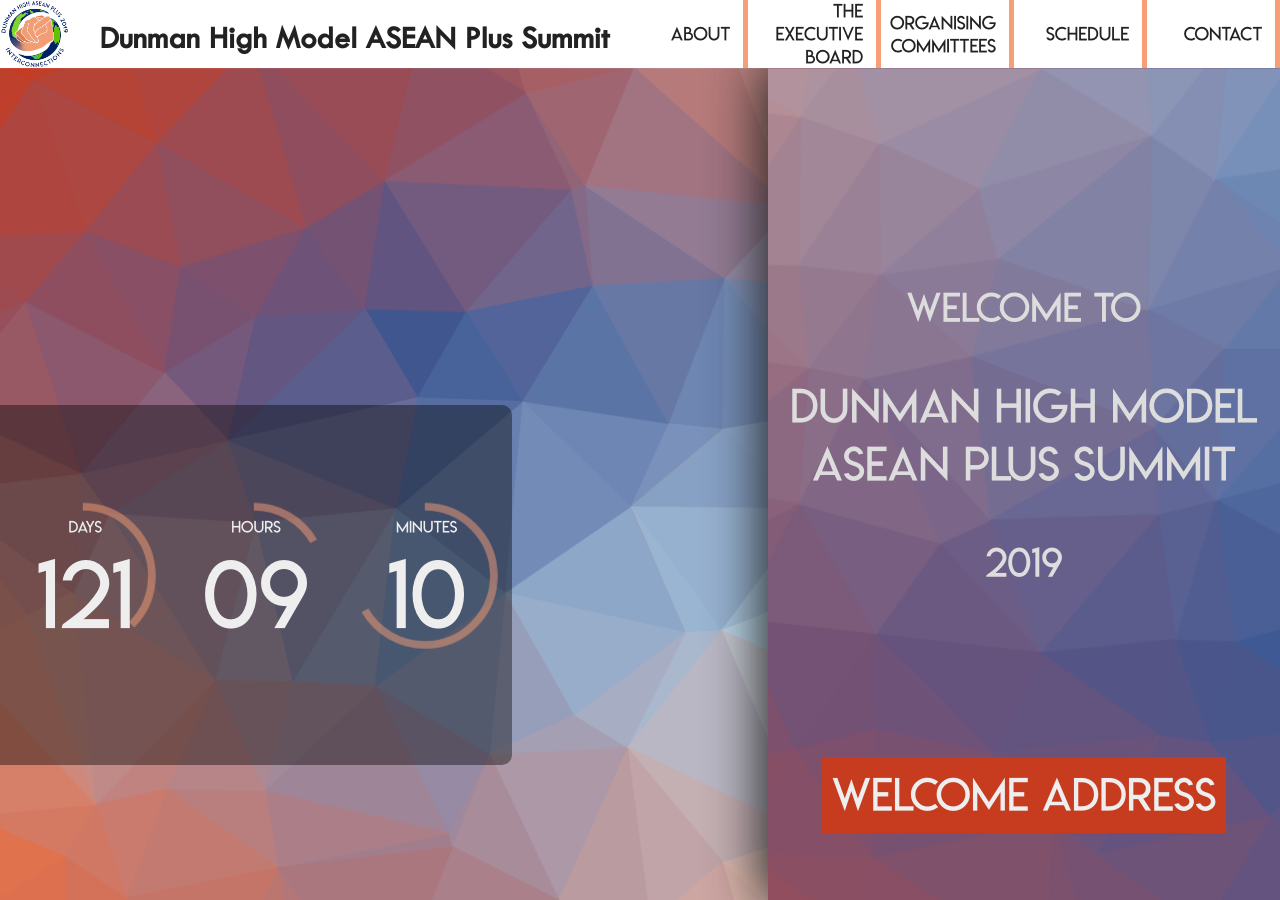
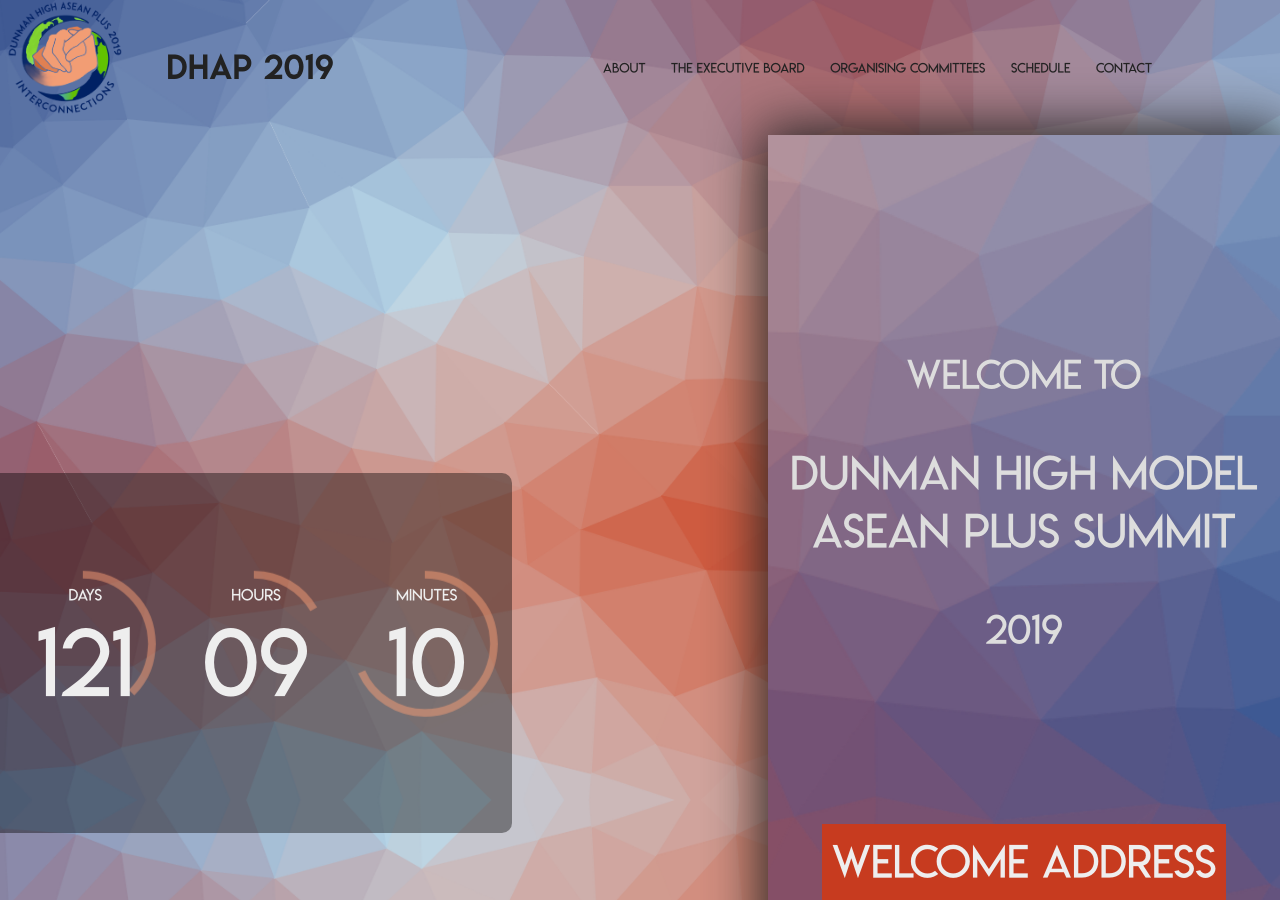
Before and after one commit to kaine119/dhap-2019, a Jekyll site: the page built from index.html, in a window 1280 px wide and 900 px high. Built offline with Jekyll 4.4.1, drawn with Linux system fonts in a browser that asks for light colours.

Commit message:
Redo header to make it transparent
* removes the logo--expanded class, so diffs in other files remove logo--expanded
* also remove index.html hero image

```diff
--- a/_includes/header.html
+++ b/_includes/header.html
@@ -1,29 +1,33 @@
-<header class="logo--expanded">
+<header>
 
-    <a href="{{ site.baseurl }}/">
-        <div id="logo"></div>
+    <a href="{{ site.baseurl }}/" id="logo">
+        <img src="{{ site.baseurl }}/assets/img/logo.png"/>
     </a>
 
     <a href="{{ site.baseurl }}/">
         <div id="header__title">
-            <h1>Dunman High Model ASEAN Plus Summit</h1>
+            <h1>DHAP 2019</h1>
         </div>
     </a>
 
-    <div id="toggle">
-        <div class="menu-line" id="menu-line-1"> </div>
-        <div class="menu-line" id="menu-line-2"> </div>
-        <div class="menu-line" id="menu-line-3"> </div>
-    </div>
+    <div id="toggle"></div>
 
     <nav id="nav">
-       <div class="nav-button">
+        <div id="close"></div>
+
+        <div class="nav__logo">
+            <a href="{{ site.baseurl }}/">
+                <img src="{{ site.baseurl }}/assets/img/logo.png" alt="">
+            </a>
+        </div>
+
+        <div class="nav-button">
             <a href="{{ site.baseurl }}/about.html">
                 <div class="nav-button__title">About</div>
             </a>
             <div class="dropdown-content">
                 <a href="{{ site.baseurl }}/welcome_address.html">
-                    <div class="nav-link nav-link__about">Welcome Address</div>
+                    <div class="nav-link">Welcome Address</div>
                 </a>
                 <a href="{{ site.baseurl }}/about.html">
                     <div class="nav-link nav-link__about">Theme</div>
@@ -31,6 +35,9 @@
                 <a href="{{ site.baseurl }}/about.html#faqs">
                     <div class="nav-link nav-link__about">FAQs</div>
                 </a>
+                <div class="nav-link">
+                    Delegate Resources
+                </div>
             </div>
         </div>
 
--- a/assets/css/header.css
+++ b/assets/css/header.css
@@ -1,45 +1,34 @@
 ---
 ---
-
-body > header {
-    z-index: 100;
-    background-color: #fff;
-
-    position: fixed;
-    margin-top: 0;
-    height: 7.5vh;
-    width: 100vw;
+header {
+    height: 15vh;
     display: flex;
-    transition: background-color 0.5s ease-in-out;
+    align-items: center;
+    color: #222;
 }
 
-body > header.logo--expanded {
-    background-color: var(--base1);
-    color: #eee;
+
+#logo {
+    width: 9vw;
+    height: auto;
+    align-self: flex-start;
+    margin-left: 0.5vw;
 }
 
-#logo {
-    background: url({{ site.baseurl }}/assets/img/logo.png);
-    background-size: cover;
-    background-position: center;
-    width: 7.5vh;
-    height: 7.5vh;
-    transition: width 0.5s ease-in-out, height 0.5s ease-in-out
+#logo img {
+    width: 100%;
+    height: auto;
 }
 
-body > header.logo--expanded #logo {
-    width: 9vw;
-    height: 9vw;
+
+
+#header__title {
+    font-family: "LemonMilk";
+    margin-left: 1vw;
+    transition: padding-left 0.5s ease-in-out;
+    letter-spacing: 2px;
 }
 
-#header__title {
-    padding-left: calc(9vw - 7.5vh);
-    transition: padding-left 0.5s ease-in-out;
-}
-
-body > header.logo--expanded #header__title {
-    padding-left: 0;
-}
 
 a {
     color: inherit;
@@ -50,12 +39,13 @@
 
 nav {
     display: flex;
-    height: 7.5vh;
+    height: 10vh;
     justify-content: flex-end;
     flex-direction: row;
     align-items: center;
     overflow-x: visible;
     flex-grow: 1;
+    padding-right: 10vw;
 }
 
 .nav-button {
@@ -70,25 +60,28 @@
 }
 
 .nav-button {
-    border-right: 5px solid var(--accent1);
-    height: 7.5vh;
-    width: 10vw;
+    height: 10vh;
+    width: auto;
     overflow-x: visible;
     display: flex;
     flex-direction: column;
-    align-items: flex-end;
-    background-color: inherit;
+    justify-content: center;
+    margin-left: 2vw;
+    position: relative;
 }
 
 .nav-button__title {
-    height: 7.5vh;
-    width: 9vw;
+    height: auto;
+    width: 100%;
     display: flex;
-    justify-content: flex-end;
-    text-align: right;
-    margin-right: 1vw;
+    text-align: center;
     align-items: center;
-    font-size: 14pt;
+    font-size: 10pt;
+    transition: color 0.2s ease-in-out;
+}
+
+.nav-button:hover {
+    color: #ccc;
 }
 
 .dropdown-content {
@@ -96,13 +89,12 @@
     width: auto;
     min-width: 10vw;
     white-space: nowrap;
-    text-align: right;
-
-
-
+    text-align: left;
+    position: absolute;
+    top: 7vh;
     visibility: hidden;
     opacity: 0;
-    transform: translateY(-2em);
+    transform: translateY(1em);
     /*box-shadow: 0px 0px 2.5vh 0.5vh #222;*/
     transition: all 0.3s ease-in-out 0s, visibility 0s linear 0.3s, z-index 0s linear 0.01s;
 }
@@ -111,22 +103,15 @@
 .nav-link {
     text-transform: uppercase;
     padding: 1vw;
-    border-bottom: 5px var(--accent1) solid;
     width: auto;
-    background-color: #fff;
+    background-color: #eee;
     color: #222;
     /*color: var(--base2);*/
 }
 
-.nav-link::before {
-    content: "↪ ";
-    opacity: 0;
-    transition: opacity 0.25s ease-in-out;
-}
 
-
-.nav-link:hover::before {
-    opacity: 1;
+.nav-link:hover {
+    background-color: #ccc;
 }
 
 .dropdown-content a.mobile-only {
@@ -136,7 +121,10 @@
 
 main {
     z-index: -5;
-    padding-top: 7.5vh;
+}
+
+.nav__logo {
+    display: none;
 }
 
 @media screen and (min-width: 1001px) {
@@ -153,7 +141,7 @@
 
 
 @media only screen and (max-width: 1000px) {
-    body > header {
+    header {
         width: auto;
         height: 12vh;
         display: flex;
@@ -161,15 +149,9 @@
 
 
     #logo {
-        left: 0px; right: 0px;
-        height: 12vh;
-        width: 12vh;
+        display: none;
     }
 
-    body > header.logo--expanded #logo {
-        width: 12vh;
-        height: 12vh;
-    }
 
 
     #header__title {
@@ -178,30 +160,42 @@
         justify-content: center;
         -ms-align-items: center;
         align-items: center;
-        padding-left: 1vw;
-        width: calc(95vw - 17vh);
+        margin-left: 7.5vw;
     }
 
-    body > header.logo--expanded #header__title {
-        padding-left: 1vw;
-    }
+
 
     nav {
         display: block;
+        width: 100vw;
+        left: 0vw;
+        top: 0px;
+        transform: translateX(100vw);
+        height: 100vh;
         position: fixed;
-        width: 69vw;
-        left: 30vw;
-        top: 12vh;
-        height: 90vh;
-        overflow-y: scroll;
-        border-bottom: 5px solid var(--accent1);
         background: url({{ site.baseurl }}/assets/img/title_background.png);
-        transform: translateX(70vw);
-        transition: transform 0.5s ease-in-out;
+        background-size: auto 100vh;
+        transition: transform 0.25s ease-in-out;
         padding-right: 1vw;
+        z-index: 999;
+        overflow: auto;
+        overflow-x: hidden;
     }
 
+    .nav__logo {
+        width: 100%;
+        display: flex;
+        justify-content: center;
+        align-items: center;
+    }
 
+    .nav__logo img {
+        width: 30vw;
+    }
+
+    nav.open {
+        transform: translateX(0);
+    }
 
     .nav-button {
         width: 100%;
@@ -211,65 +205,36 @@
         width: 100%;
     }
 
-    main {
-        transition: transform 0.5s ease-in-out,
-                    filter 0.5s ease-in-out;
-        padding-top: 12vh;
+    main, header {
+        transition: transform 0.25s ease-in-out,
+                    filter 0.25s ease-in-out;
     }
 
-    main.main--shifted {
-        transform: translateX(-70vw);
+    main.shifted, header.shifted {
         filter: brightness(75%);
+        /*transform: translateX(-90vw);*/
     }
 
     #toggle {
-        height: 8vh;
-        width: 5vh;
-        display: flex;
-        flex-direction: column;
-        justify-content: center;
-        -ms-align-items: center;
-        align-items: center;
-        padding-top: 0.5vh;
-        padding-bottom: 0.5vh;
+        display: block;
+        height: 10vh;
+        width: 20vw;
         margin-left: auto;
-        padding-right: 5vw;
+        background: url({{ site.baseurl }}/assets/img/menu.svg);
+        background-repeat: no-repeat;
+        background-position: center;
+        background-size: 5vw;
     }
 
 
-    #toggle .menu-line {
-        width: 20px;
-        height: 2px;
-        background: #222;
-        margin-top: 2px;
-        margin-bottom: 2px;
-    }
-
-    body > header.logo--expanded #toggle .menu-line {
-        background: #eee;
-    }
-
-    .dropdown-content {
-        transform: none;
-        overflow: hidden;
-        height: auto;
-        width: 100%;
-        visibility: visible;
-        opacity: 1;
-        display: none;
-        flex-direction: column;
-        justify-content: flex-end;
-    }
-
-    .dropdown-content a.mobile-only {
-        display: block;
-    }
-
-    nav.open {
-        transform: none;
-    }
-    .dropdown-content.open {
-        width: 100%;
+    #close {
+        background: url({{ site.baseurl }}/assets/img/close.svg);
+        background-repeat: no-repeat;
+        background-position: center center;
+        background-size: 5vw;
+        width: 20vw;
+        margin-left: auto;
+        height: 10vh;
         display: flex;
     }
 
@@ -279,22 +244,63 @@
         display: flex;
         flex-direction: column;
         justify-content: flex-start;
-        align-items: flex-start;
-        margin-bottom: 2vh;
+        margin: 0;
     }
 
     .nav-button__title {
         width: auto;
         height: 10vh;
-    }
-
-    .nav-link {
-        height: 10vh;
-        background: rgba(0, 0, 0, 0.4);
-        color: #eee;
         display: flex;
-        justify-content: flex-end;
+        justify-content: center;
         align-items: center;
     }
 
+    .dropdown-content a.mobile-only {
+        display: block;
+    }
+
+    .dropdown-content {
+        position: relative;
+        top: 0; left: 0;
+        transform: none;
+        width: 100%;
+        visibility: visible;
+        opacity: 1;
+    }
+
+    .dropdown-content .nav-link {
+        height: 0;
+        padding: 0;
+        font-size: 0;
+        line-height: 0px;
+        background: rgba(0, 0, 0, 0.4);
+        color: rgba(250, 250, 250, 0);
+        opacity: 0;
+        transition:
+            all 0.25s ease-in-out;
+        display: flex;
+        justify-content: center;
+        align-items: center;
+    }
+
+    .dropdown-content.open .nav-link {
+        opacity: 1;
+        height: 10vh;
+        font-size: 14pt;
+        line-height: initial;
+        color: rgba(250, 250, 250, 1);
+        transition:
+            all 0.25s ease-in-out,
+            color 0.25s ease-in-out 0.25s;
+    }
+
+    body {
+        transition: max-height 0.02s ease-in-out 0.5s;
+    }
+
+    body.noscroll {
+        max-height: 100vh;
+        overflow-y: hidden;
+    }
+
 }
--- a/assets/css/index.css
+++ b/assets/css/index.css
@@ -1,38 +1,14 @@
 ---
 ---
-body > header.logo--expanded {
-    background: #fff;
-    color: #222;
-}
-
-body > header.logo--expanded #logo {
-    width: 7.5vh;
-    height: 7.5vh;
-}
 
 #header__title {
     padding-left: 2.5vw;
 }
 
-body > header.logo--expanded #header__title {
-    padding-left: 2.5vw;
-}
-
-@media screen and (max-width: 1000px) {
-    body > header.logo--expanded #logo {
-        width: 12vh;
-        height: 12vh;
-    }
-
-    body > header.logo--expanded #toggle .menu-line {
-        background: #222;
-    }
-}
-
 #hero {
     height: 92.5vh;
     width: 100%;
-    background-image: url({{ site.baseurl }}/assets/img/title_background.png);
+    /*background-image: url({{ site.baseurl }}/assets/img/title_background.png);*/
     background-position: center;
     background-size: cover;
     display: flex;
--- a/assets/js/header.js
+++ b/assets/js/header.js
@@ -1,16 +1,24 @@
 if (window.innerWidth < 900) {
     document.getElementById('toggle').onclick = function() {
         let main = document.getElementsByTagName('main')[0];
-        main.classList.toggle("main--shifted")
-
+        main.classList.toggle("shifted");
         let nav = document.getElementById("nav");
         nav.classList.toggle("open");
+
+        let body = document.getElementsByTagName('body')[0];
+        body.classList.toggle("noscroll");
+
+
     };
 
-    document.getElementsByTagName('main')[0].onclick = function() {
-        this.classList.remove("main--shifted")
-        document.getElementById('nav').classList.remove('open');
-    }
+    document.getElementById('close').onclick = function() {
+        let main = document.getElementsByTagName('main')[0];
+        main.classList.toggle("shifted");
+        let nav = document.getElementById("nav");
+        nav.classList.toggle("open");
+        let body = document.getElementsByTagName('body')[0];
+        body.classList.toggle("noscroll");
+    };
 
     let navButtons = document.getElementsByClassName('nav-button');
     let dropdowns = document.getElementsByClassName("dropdown-content");
@@ -24,7 +32,8 @@
                 // if they clicked an about link on the about page, open the blinds
                 if (e.target.classList.contains("nav-link__about") && window.location.pathname.match(/about/)) {
                     document.getElementById("nav").classList.toggle("open");
-                    document.getElementsByTagName('main')[0].classList.toggle("main--shifted");
+                    document.getElementsByTagName('main')[0].classList.toggle("shifted");
+                    document.getElementsByTagName('body')[0].classList.toggle("noscroll");
                 }
                 return;
             }
@@ -55,17 +64,3 @@
         }
     }
 }
-
-let updateLogo = debounce(function(positionY) {
-    if (positionY == 0) {
-        document.getElementsByTagName('header')[0].classList.add("logo--expanded")
-    } else {
-        document.getElementsByTagName('header')[0].classList.remove("logo--expanded")
-    }
-});
-
-updateLogo(window.scrollY);
-
-window.addEventListener('scroll', function() {
-    updateLogo(window.scrollY)
-});
```
Also changed, not shown: assets/css/councils.css (+0 -31 lines), assets/img/close.svg (added), assets/img/menu.svg (added).
